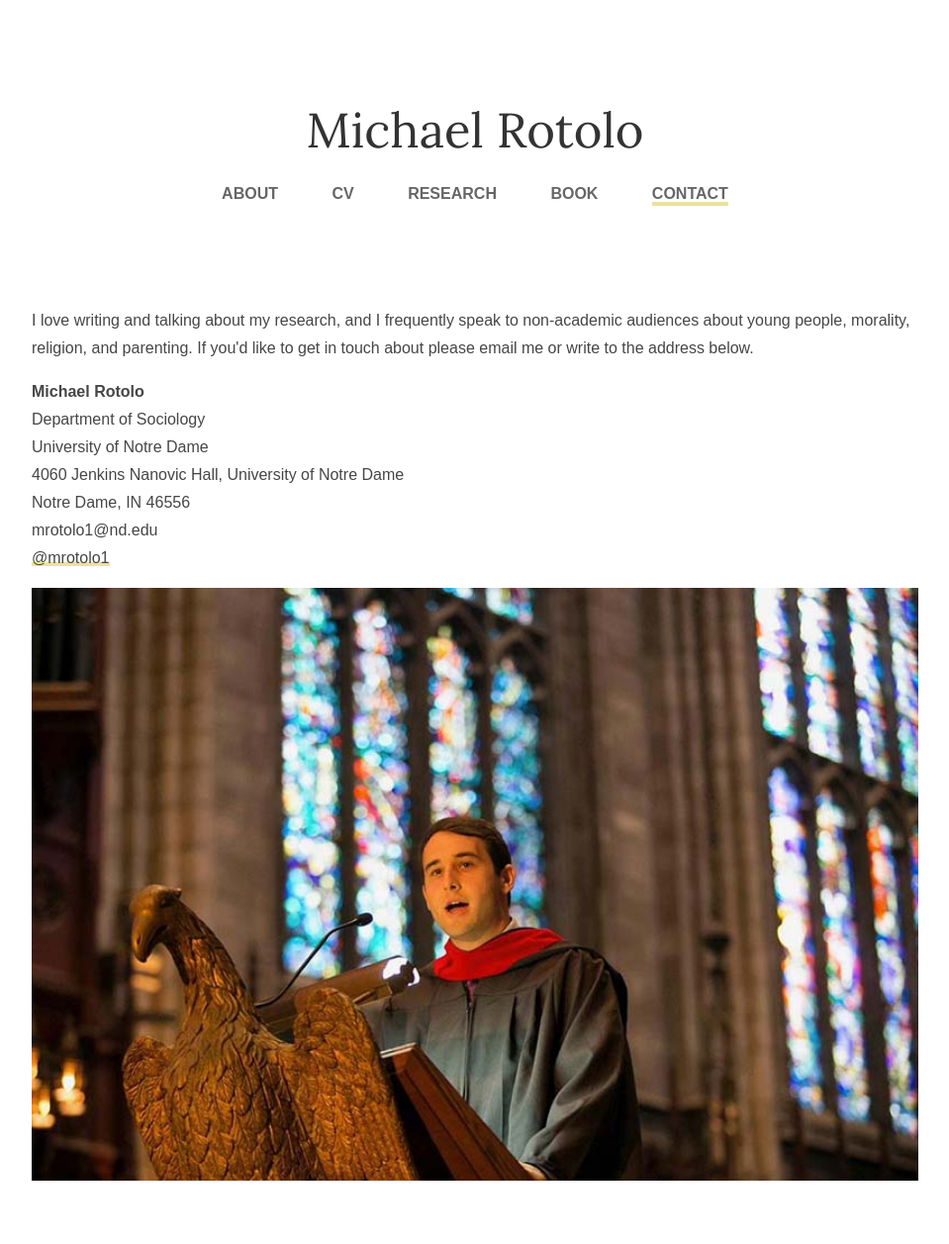
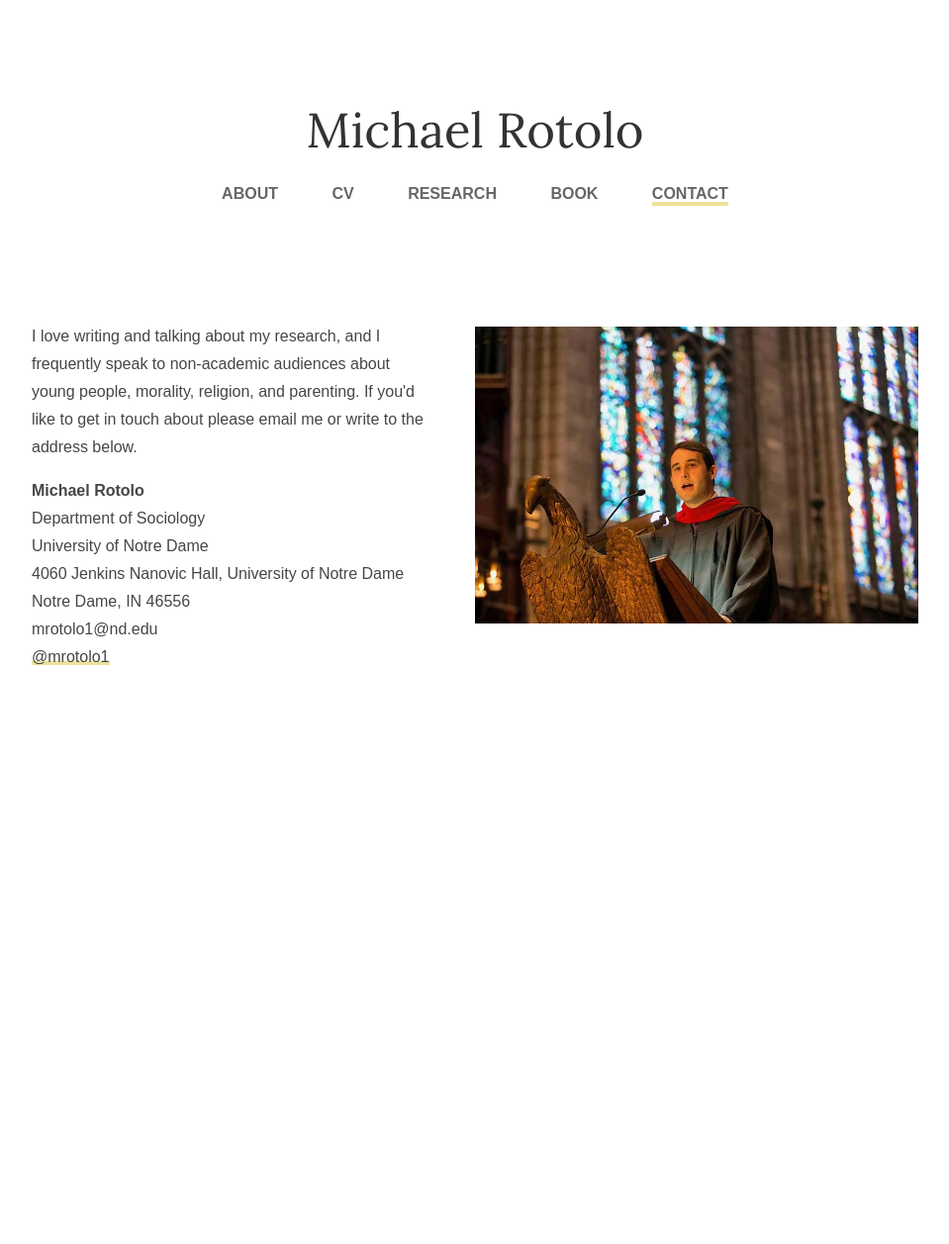
Before and after one commit to michaelrotolo/github.io, a Jekyll site: the page built from contact/index.html, in a window 1280 px wide. Shown: the whole page at 99% size, without its empty margins (160-1119 px from the left). Built offline with Jekyll 4.4.1, drawn with Linux system fonts in a browser that asks for light colours; some web fonts are replaced; after the commit the page ends 900 px from its top, so only the background shows below that.

Commit message:
Update main.css

```diff
--- a/css/main.css
+++ b/css/main.css
@@ -142,4 +142,26 @@ p, ul, li {
     .right-desc {
         width:85%;
     }
+    .left-small {
+        display:inline-block;
+        width: 55%;
+    }
+    .right-big {
+        display:inline-block;
+        width:40%;
+        vertical-align:top;
+        float:right;
+        margin-left:4%;
+        margin-top:20px;
+    }
+
 }
+
+@media only screen and (min-width: 1000px) {
+    .left-small {
+        width:45%;
+    }
+    .right-big {
+        width: 50%;
+    }
+}
```
